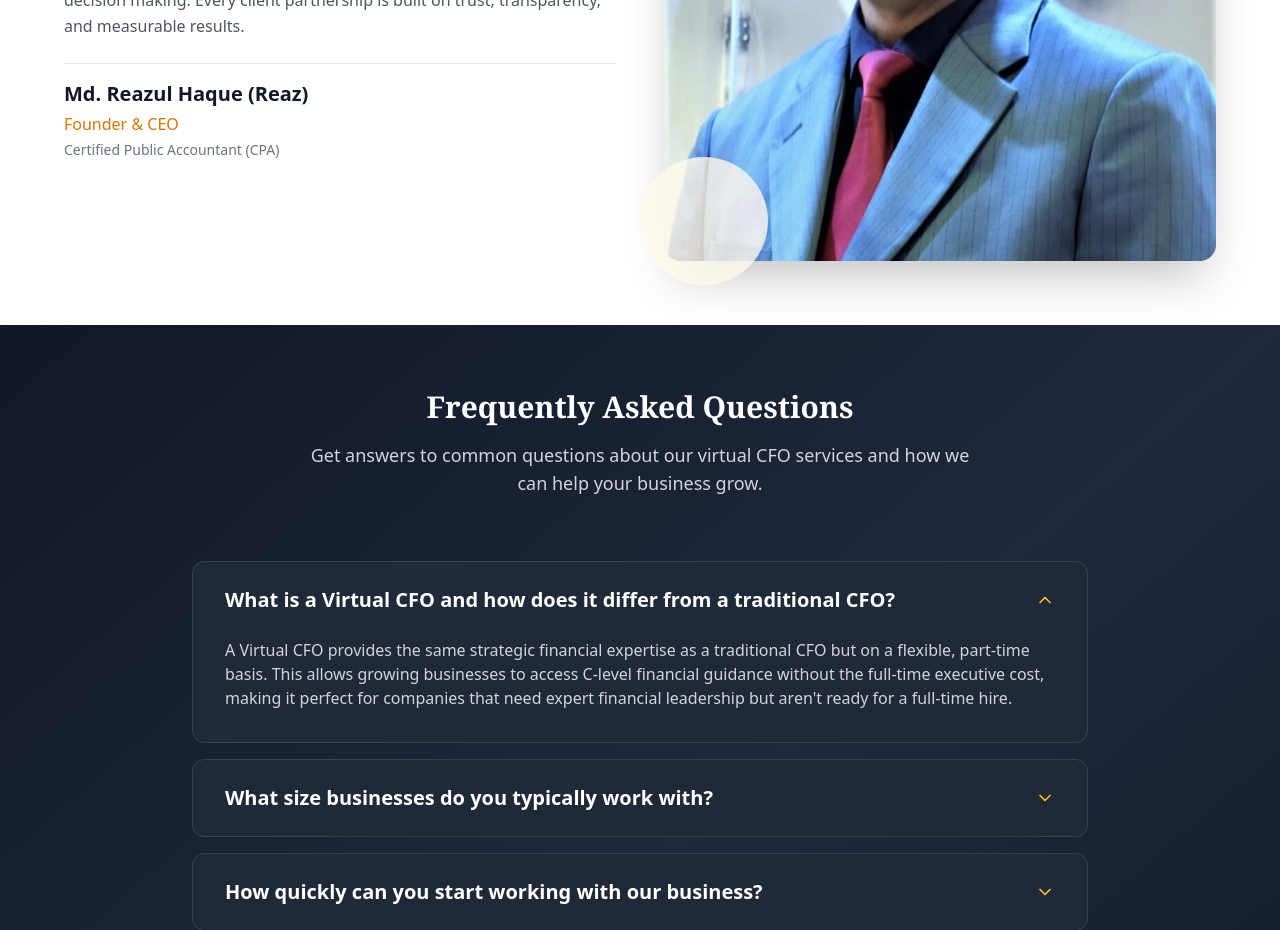
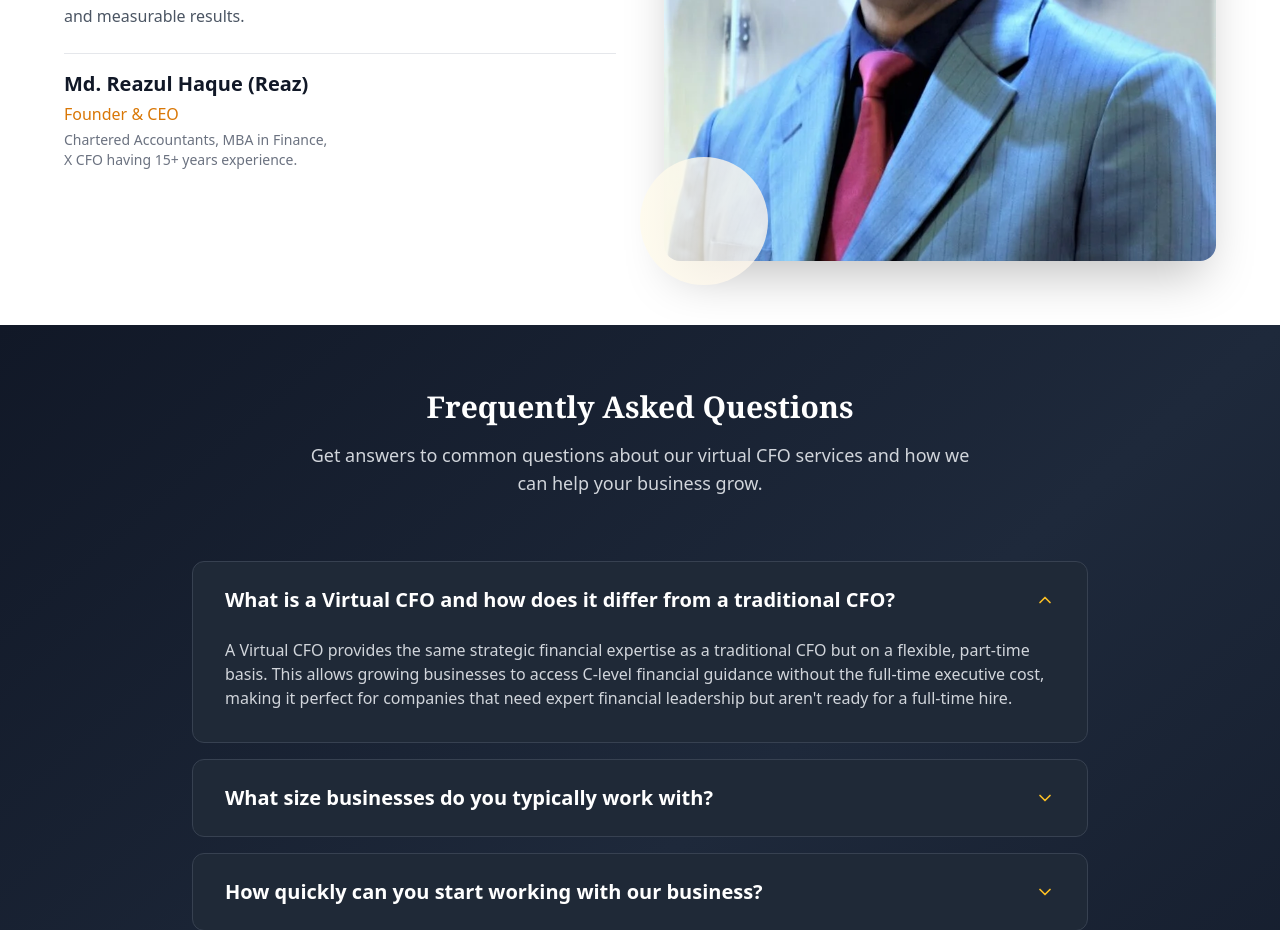
Before and after one commit to HridoyVaraby/CFO-Edge-360, a React (Vite) app: page / in a window 1280 px wide. Shown: the part 2920-3850 px from the top of the page. Built offline with nearby package versions, Linux system fonts and the light colour scheme.

Commit message:
fix(home): update founder description with detailed qualifications
- Replace CPA text with Chartered Accountants, MBA in Finance
- Add line break and mention 15+ years of CFO experience
- Enhance founder's professional summary for clarity and detail

```diff
--- a/src/pages/Home.tsx
+++ b/src/pages/Home.tsx
@@ -198,7 +198,7 @@ const Home = () => {
                 <div className="space-y-1">
                   <h4 className="text-xl font-bold text-gray-900">Md. Reazul Haque (Reaz)</h4>
                   <p className="text-amber-600 font-medium">Founder & CEO</p>
-                  <p className="text-sm text-gray-500">Certified Public Accountant (CPA)</p>
+                  <p className="text-sm text-gray-500">Chartered Accountants, MBA in Finance, <br /> X CFO having 15+ years experience.</p>
                 </div>
               </div>
             </div>
```
